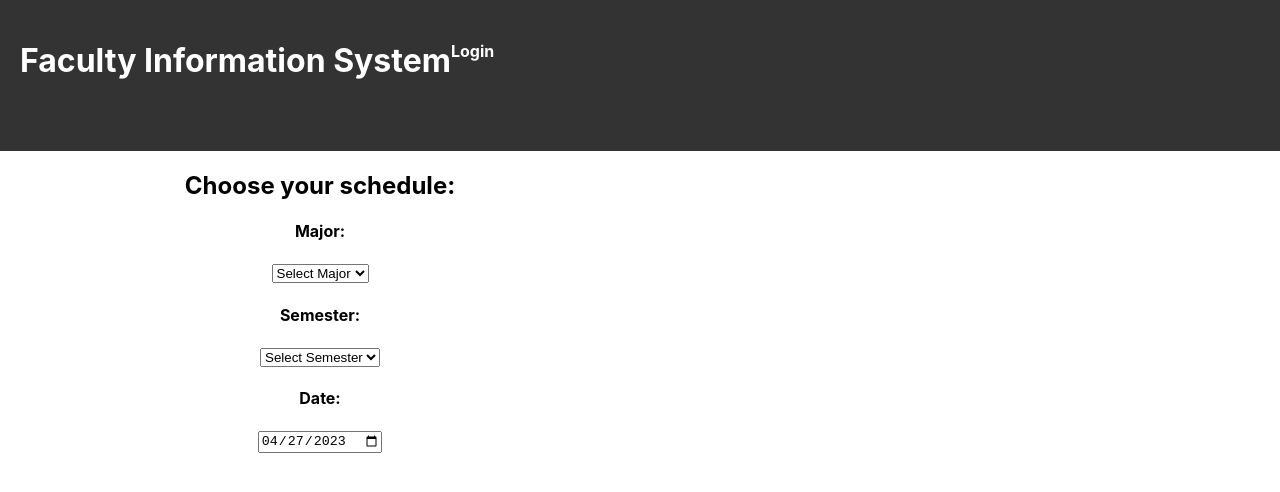
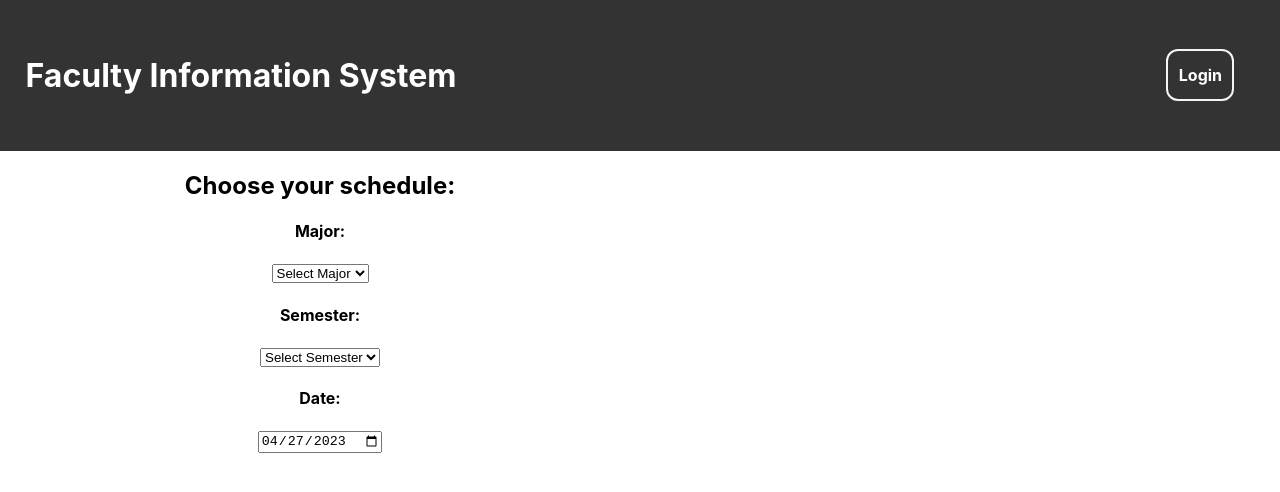
Before and after one commit to Jumoit01/FIS, a React (Create React App) app: page / in a window 1280 px wide. Shown: the top 492 px of the page. Built offline with nearby package versions, Linux system fonts and the light colour scheme.

Commit message:
style update

```diff
--- a/src/components/stylesheets/Home.css
+++ b/src/components/stylesheets/Home.css
@@ -7,14 +7,37 @@
 .title {
     grid-column: 1 / -1; /* This spans the first row */
     display: flex;
+    align-items: center;
+    text-align: left;
+
     background-color: #333;
     color: white;
 
     padding: 20px;
+    padding-left: 2vw;
+}
+
+.title h1 {
+    flex: 1;
 }
 
 .loginBtn {
+    width: 5vw;
+    height: 3rem;
+    margin-right: 2vw;
 
+    border: 2px solid whitesmoke;
+    border-radius: 0.75rem;
+
+    display: flex;
+    align-items: center;
+    justify-content: center;
+}
+
+.loginBtn:hover {
+    border: 2px solid white;
+    border-radius: 1rem;
+    background-color: black;
 }
 
 .filterOption {
```
